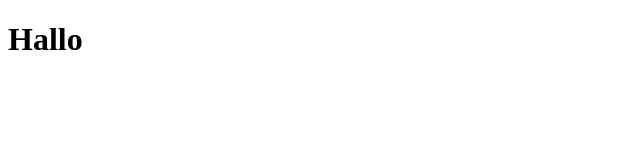
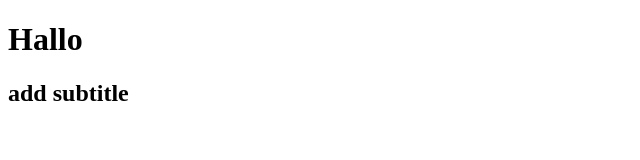
Before and after one commit to iketutlinggabinangkit-crypto/basic-git-fwd-2, a plain HTML site: page index.html in a window 1280 px wide. Shown: the whole page, without its empty margins (0-640 px from the left). Drawn offline with Linux system fonts and the light colour scheme.

Commit message:
add h2 subtitle

```diff
--- a/index.html
+++ b/index.html
@@ -7,5 +7,6 @@
 </head>
 <body>
     <h1>Hallo</h1>
+    <h2>add subtitle</h2>
 </body>
 </html>
```
